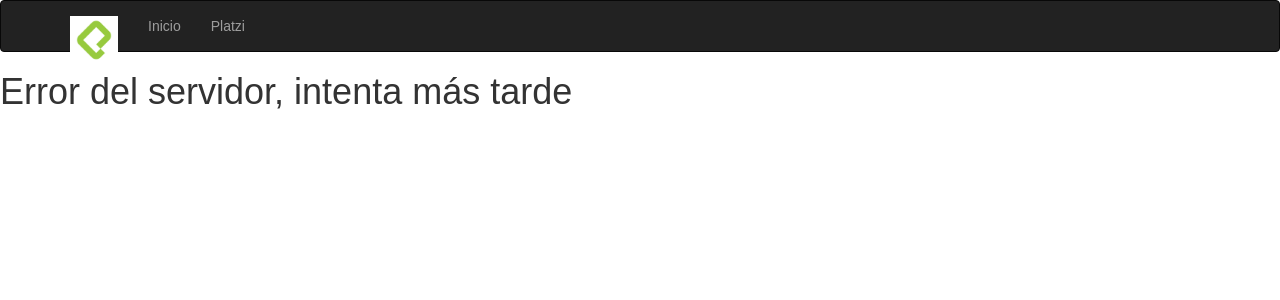
After one commit to jairbs98/flask_project_platzi, a Flask app: template templates/500.html in a window 1280 px wide. The commit adds this page. Shown: the top 300 px of the page. Run offline with Flask 3, Linux system fonts and the light colour scheme; the template is opened without the code that fills it, so the values that code supplies are empty; some libraries are stand-ins or nearby versions.

Commit message:
Clase 14. Configurar páginas de error y 15. Flask Bootstrap

```diff
--- a/main.py
+++ b/main.py
@@ -1,8 +1,20 @@
 from flask import Flask, request, make_response, redirect, render_template
+from flask_bootstrap import Bootstrap
 
 app = Flask(__name__)
+bootstrap = Bootstrap(app)
+
 
 todos = ['Carlon joto', 'Roberto gay', 'Angel chivo', 'Chap joto']
+
+
+@app.errorhandler(404)
+def not_found(error):
+    return render_template('404.html', error=error)
+
+@app.errorhandler(500)
+def internal_server_error(error):
+    return render_template('500.html', error=error)
 
 
 @app.route('/')
--- a/requirements.txt
+++ b/requirements.txt
@@ -0,0 +1,2 @@
+flask
+flask-bootstrap
--- /dev/null
+++ b/templates/500.html
@@ -0,0 +1,11 @@
+{% extends 'base.html' %}
+
+{% block title %}
+    {{ super() }}
+    500
+{% endblock %}
+
+{% block content %}
+    <h1>Error del servidor, intenta más tarde</h1>
+    <p>{{ error }}</p>
+{% endblock %}
--- a/templates/base.html
+++ b/templates/base.html
@@ -1,17 +1,17 @@
-<!DOCTYPE html>
-<html lang="en">
-<head>
-    <meta charset="UTF-8">
+{% extends 'bootstrap/base.html' %}
+
+{% block head %}
+    {{ super() }}
     <title>
         {% block title %} Flask Platzi | {% endblock %}
     </title>
     <link rel="stylesheet" href="{{ url_for('static', filename='css/main.css') }}">
-</head>
-<body>
-    <header>
+{% endblock %}
+
+{% block body %}
+    {% block navbar %}
         {% include 'navbar.html' %}
-    </header>
-    {% block content %}
     {% endblock %}
-</body>
-</html>
+
+    {% block content %}{% endblock %}
+{% endblock %}
--- a/templates/navbar.html
+++ b/templates/navbar.html
@@ -1,7 +1,35 @@
-<nav>
-    <ul>
-        <img src="{{ url_for('static', filename='images/platzi.png') }}" alt="Platzi Logo">
-        <li><a href="{{ url_for('index') }}">Ir al inicio</a></li>
-        <li><a href="https://platzi.com" target="_blank">Ir a Platzi</a></li>
-    </ul>
-</nav>
+<!--<nav>-->
+<!--    <ul>-->
+<!--        <img src="{{ url_for('static', filename='images/platzi.png') }}" alt="Platzi Logo">-->
+<!--        <li><a href="{{ url_for('index') }}">Ir al inicio</a></li>-->
+<!--        <li><a href="https://platzi.com" target="_blank">Ir a Platzi</a></li>-->
+<!--    </ul>-->
+<!--</nav>-->
+
+<div class="navbar navbar-inverse" role="navigation">
+    <div class="container">
+        <div class="navbar-header">
+            <button type="button"
+                    class="navbar-toggle"
+                    data-toggle="collapse"
+                    data-target=".navbar-collapse">
+                <span class="sr-only">Toggle navigation</span>
+                <span class="icon-bar"></span>
+                <span class="icon-bar"></span>
+                <span class="icon-bar"></span>
+            </button>
+            <a class="navbar-brand" href="{{ url_for('index') }}">
+                <img src="{{ url_for('static', filename='images/platzi.png') }}"
+                     style="max-width: 48px"
+                     alt="Platzi logo">
+            </a>
+        </div>
+
+        <div class="navbar-collapse collapse">
+            <ul class="nav navbar-nav">
+                <li><a href="{{ url_for('index') }}">Inicio</a></li>
+                <li><a href="https://platzi.com" target="_blank">Platzi</a></li>
+            </ul>
+        </div>
+    </div>
+</div>
```
Also changed, not shown: templates/404.html (added, +11 -0 lines), static/images/platzi.png.
